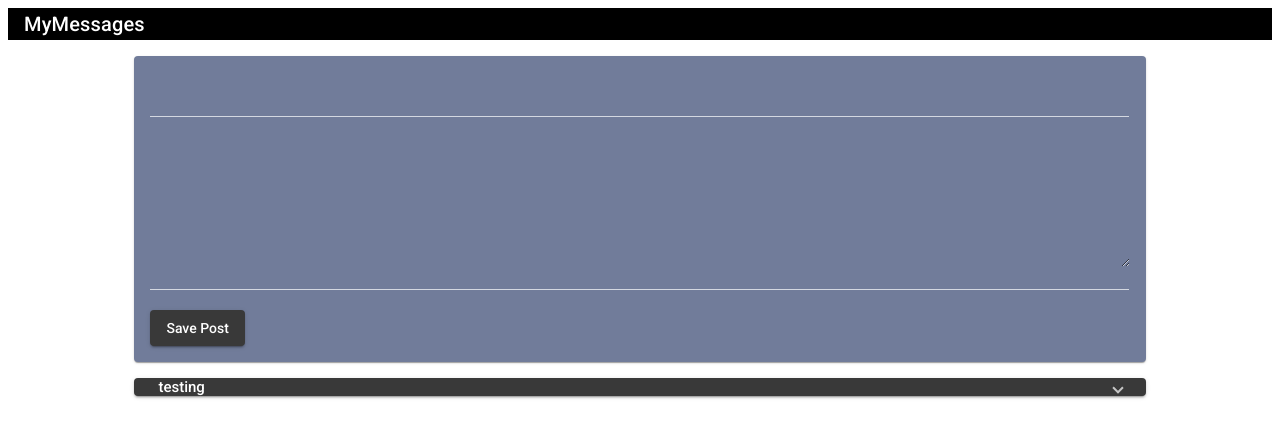
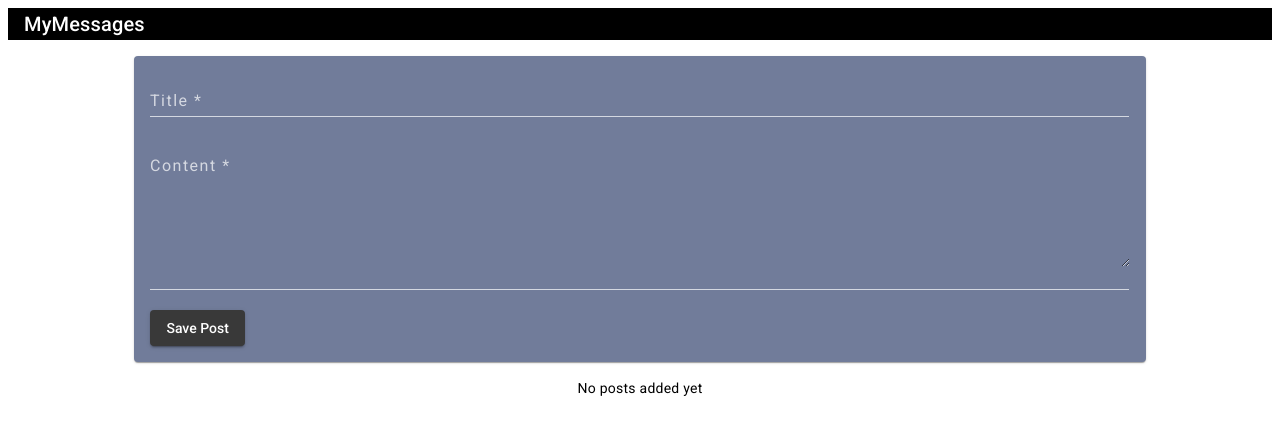
Before and after one commit to erniephillips/mean-course-video, an Angular app: page / in a window 1280 px wide. Shown: the top 438 px of the page. Built offline with nearby package versions, Linux system fonts and the light colour scheme.

Commit message:
fixed issues in my code

```diff
--- a/src/app/app.component.html
+++ b/src/app/app.component.html
@@ -1,7 +1,7 @@
 <app-header></app-header>
 <main>
-  <app-post-create (createPost)='onAdd($event)'></app-post-create>
-  <app-post-list [postList]="receivePost"></app-post-list>
+  <app-post-create></app-post-create>
+  <app-post-list></app-post-list>
 </main>
 
 <router-outlet></router-outlet>
--- a/src/app/app.component.ts
+++ b/src/app/app.component.ts
@@ -1,16 +1,8 @@
 import { Component, Input } from "@angular/core";
-import { Post } from './posts/post.model';
 
 @Component({
   selector: "app-root",
   templateUrl: "./app.component.html",
   styleUrls: ["./app.component.css"]
 })
-export class AppComponent {
-  receivePost: Post[];
-
-  onAdd(posts: Post[]):void{
-    this.receivePost = posts;
-  }
-
-}
+export class AppComponent {}
--- a/src/app/posts/post-create/post-create.component.html
+++ b/src/app/posts/post-create/post-create.component.html
@@ -1,11 +1,11 @@
 <mat-card>
   <form (submit)="onAddPost(postForm)" #postForm="ngForm">
     <mat-form-field>
-      <input type="text" matInput ngModel name="title" required minlength="3" #title="ngModel" />
+      <input type="text" matInput ngModel name="title" required minlength="3" #title="ngModel" placeholder="Title"/>
       <mat-error *ngIf="title.invalid">Title required</mat-error>
     </mat-form-field>
     <mat-form-field>
-      <textarea matInput rows="6" ngModel name="content" required minlength="3" #content="ngModel"></textarea>
+      <textarea matInput rows="6" ngModel name="content" required minlength="3" #content="ngModel" placeholder="Content"></textarea>
       <mat-error *ngIf="content.invalid">Content required</mat-error>
     </mat-form-field>
     <button type="submit" mat-raised-button>Save Post</button>
--- a/src/app/posts/post-create/post-create.component.ts
+++ b/src/app/posts/post-create/post-create.component.ts
@@ -8,12 +8,10 @@ import { PostService } from "../post.service";
 @Component({
   selector: "app-post-create",
   templateUrl: "./post-create.component.html",
-  styleUrls: ["./post-create.component.css"],
-  providers: [PostService]
+  styleUrls: ["./post-create.component.css"]
 })
-@Injectable({ providedIn: "root" })
+
 export class PostCreateComponent {
-  @Output() createPost: EventEmitter<Post[]> = new EventEmitter<Post[]>();
 
   constructor(public postService: PostService) { }
 
@@ -24,6 +22,6 @@ export class PostCreateComponent {
     console.dir(form);
     const post: Post = { title: form.value.title, content: form.value.content };
     this.postService.addPost(post);
-    this.createPost.emit(this.postService.getPosts());
+    form.resetForm();
   }
 }
--- a/src/app/posts/post-list/post-list.component.html
+++ b/src/app/posts/post-list/post-list.component.html
@@ -1,9 +1,13 @@
-<mat-accordion *ngIf="postList.length > 0">
-  <mat-expansion-panel *ngFor="let post of postList">
+<mat-accordion *ngIf="posts.length > 0">
+  <mat-expansion-panel *ngFor="let post of posts">
     <mat-expansion-panel-header>
       {{ post.title }}
     </mat-expansion-panel-header>
     <p>{{ post.content }}</p>
+    <mat-action-row>
+      <button mat-button>Edit</button>
+      <button mat-button color="warn">Delete</button>
+    </mat-action-row>
   </mat-expansion-panel>
 </mat-accordion>
-<p *ngIf="postList.length <= 0" class="info-text mat-body-1">No posts added yet</p>
+<p *ngIf="posts.length <= 0" class="info-text mat-body-1">No posts added yet</p>
--- a/src/app/posts/post-list/post-list.component.ts
+++ b/src/app/posts/post-list/post-list.component.ts
@@ -1,46 +1,30 @@
-import { Component, Input, Injectable, OnInit, OnDestroy, OnChanges } from "@angular/core";
+import { Component, OnInit, OnDestroy } from "@angular/core";
 import { Post } from "../post.model";
 import { PostService } from "../post.service";
-import { Subscription } from 'rxjs';
+import { Subscription } from "rxjs";
 
 @Component({
   selector: "app-post-list",
   templateUrl: "./post-list.component.html",
-  styleUrls: ["./post-list.component.css"],
-  providers: [PostService]
+  styleUrls: ["./post-list.component.css"]
 })
-@Injectable({ providedIn: "root" })
-export class PostListComponent implements OnInit, OnDestroy, OnChanges {
-  // posts = [
-  //   { title: "First Post", content: "This is the first post's content" },
-  //   { title: "Second Post", content: "This is the second post's content" },
-  //   { title: "Third Post", content: "This is the third post's content" }
-  // ];
-
-  // postService: PostService;//insead of this, add public keyword
-
-  // constructor(postService: PostService) {
-  //   this.postService = postService;
-  // }
-
-  @Input() postList: Post[];
+export class PostListComponent implements OnInit, OnDestroy {
+  posts: Post[] = [];
   private postSub: Subscription;
 
-  constructor(public postService: PostService) { }
+  constructor(public postService: PostService) {}
 
   ngOnInit() {
-    this.postSub = this.postService.getPostUpdateListener().pipe().subscribe(
-      (posts: Post[]) => {
-        this.postList = posts;
-        console.log(posts)
-      });
+    //this.posts = this.postService.getPosts();
+    this.postSub = this.postService.getPostUpdateListener()
+      .subscribe((posts: Post[]) => {
+        this.posts = posts;
+      },
+      (error: any) => console.log("error: " + error),
+      () => console.log("completed"));
   }
 
-  ngOnChanges() {
-    console.log(this.postList)
-  }
-
-  ngOnDestroy() {
+  ngOnDestroy(){
     this.postSub.unsubscribe();
   }
 }
--- a/src/app/posts/post.service.ts
+++ b/src/app/posts/post.service.ts
@@ -1,20 +1,21 @@
 import { Post } from "./post.model";
 import { Subject, Observable, BehaviorSubject } from "rxjs";
+import { Injectable } from "@angular/core";
 
+@Injectable({ providedIn: "root" })
 export class PostService {
   private subject = new BehaviorSubject<string>("test");
-  private posts: Post[] = [{
-    title: "testing", content: "testing"
-  }];
-  private postUpdated = new BehaviorSubject<Post[]>(this.posts);
+  private posts: Post[] = [];
+  private postUpdated = new Subject<Post[]>();
 
-  getPosts() {
-    /*ARRAYS AND OBJECTS ARE REFERNCE TYPES: A ref type only returns the address when copied */
-    return [...this.posts]; //[...] is a special feature to make a true copy of the post
-    /*^^^New array is being created and sent ... pulls the array out of Post[] and makes a copy*/
-  }
+  // getPosts() {
+  //   /*ARRAYS AND OBJECTS ARE REFERNCE TYPES: A ref type only returns the address when copied */
+  //   return this.posts; //[...] is a special feature to make a true copy of the post
+  //   /*^^^New array is being created and sent ... pulls the array out of Post[] and makes a copy*/
+  // }
 
   getPostUpdateListener() {
+    console.log()
     return this.postUpdated.asObservable();
   }
 
```
